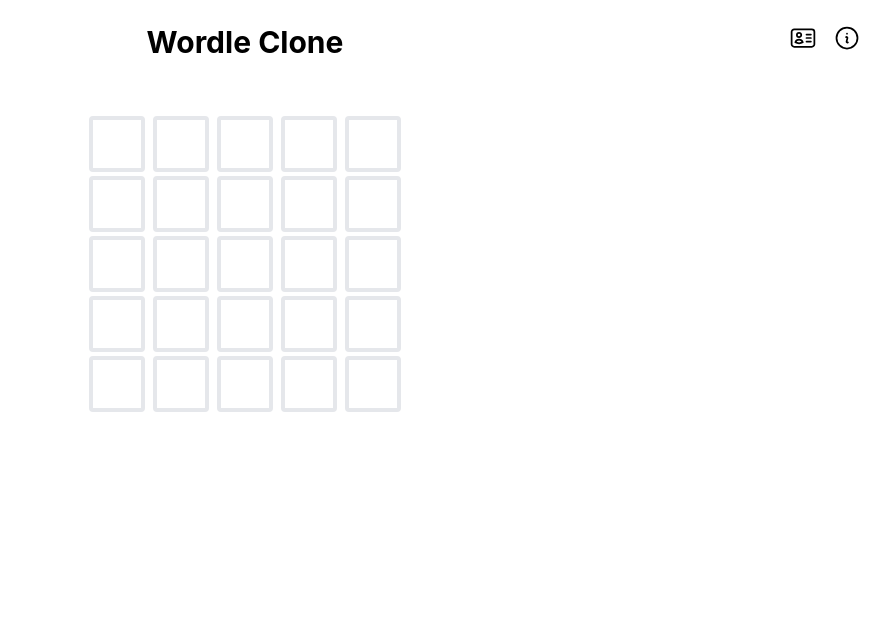
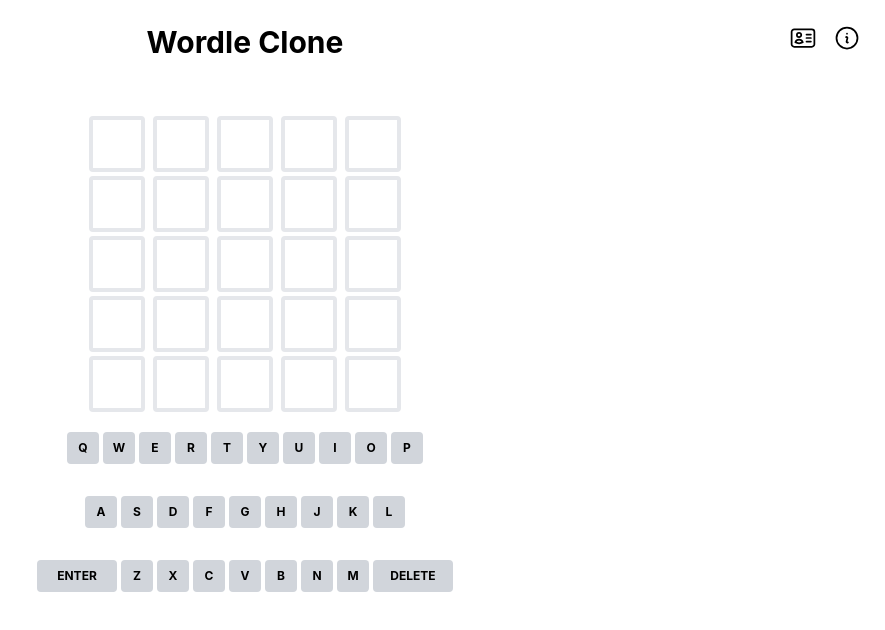
Before and after one commit to Ollynov/wrdle, a React (Create React App) app: page / in a window 1280 px wide. Shown: the top 630 px of the page, without its empty margins (395-1280 px from the left). Built offline with nearby package versions, Linux system fonts and the light colour scheme; the HTML template or start-up script is replaced by a standard one.

Commit message:
displaying basic keyboard underneath display, no functionality

```diff
--- a/src/App.js
+++ b/src/App.js
@@ -2,12 +2,14 @@
 import "./App.css";
 import { Navbar } from "./components/Navbar";
 import { Display } from "./components/mainDisplay/Display";
+import { Keyboard } from "./components/keyboard/Keyboard";
 
 function App() {
   return (
     <div className="App">
       <Navbar />
       <Display />
+      <Keyboard />
     </div>
   );
 }
--- /dev/null
+++ b/src/components/keyboard/Key.js
@@ -0,0 +1,13 @@
+export const Key = ({ onClick, value, isEnterOrDelete = false }) => {
+  return (
+    <button
+      aria-label={`key`}
+      className={`flex ${
+        isEnterOrDelete ? "w-20" : "w-8"
+      } h-8 items-center justify-center rounded mx-0.5 text-xs font-bold cursor-pointer select-none bg-gray-300 m-4`}
+      onClick={onClick}
+    >
+      {value}
+    </button>
+  );
+};
--- /dev/null
+++ b/src/components/keyboard/Keyboard.js
@@ -0,0 +1,29 @@
+import { Key } from "./Key";
+
+export const Keyboard = ({ onEnter, onDelete }) => {
+  return (
+    <div>
+      <div className="flex justify-center">
+        {["Q", "W", "E", "R", "T", "Y", "U", "I", "O", "P"].map((key) => (
+          <Key value={key} key={key} />
+        ))}
+      </div>
+      <div className="flex justify-center">
+        {["A", "S", "D", "F", "G", "H", "J", "K", "L"].map((key) => (
+          <Key value={key} key={key} />
+        ))}
+      </div>
+      <div className="flex justify-center">
+        <Key value="ENTER" onClick={onEnter} isEnterOrDelete={true}>
+          Enter
+        </Key>
+        {["Z", "X", "C", "V", "B", "N", "M"].map((key) => (
+          <Key value={key} key={key} />
+        ))}
+        <Key value="DELETE" onClick={onDelete} isEnterOrDelete={true}>
+          Delete
+        </Key>
+      </div>
+    </div>
+  );
+};
```
